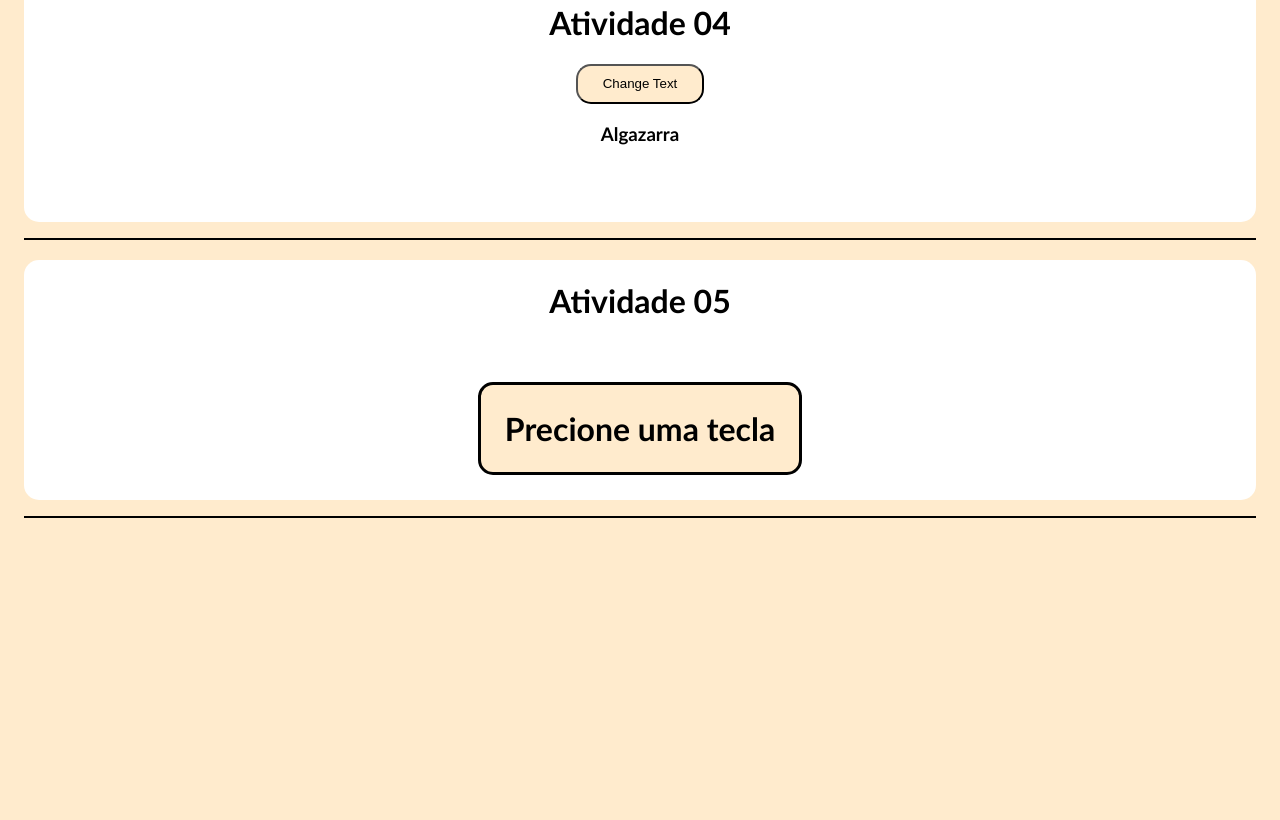
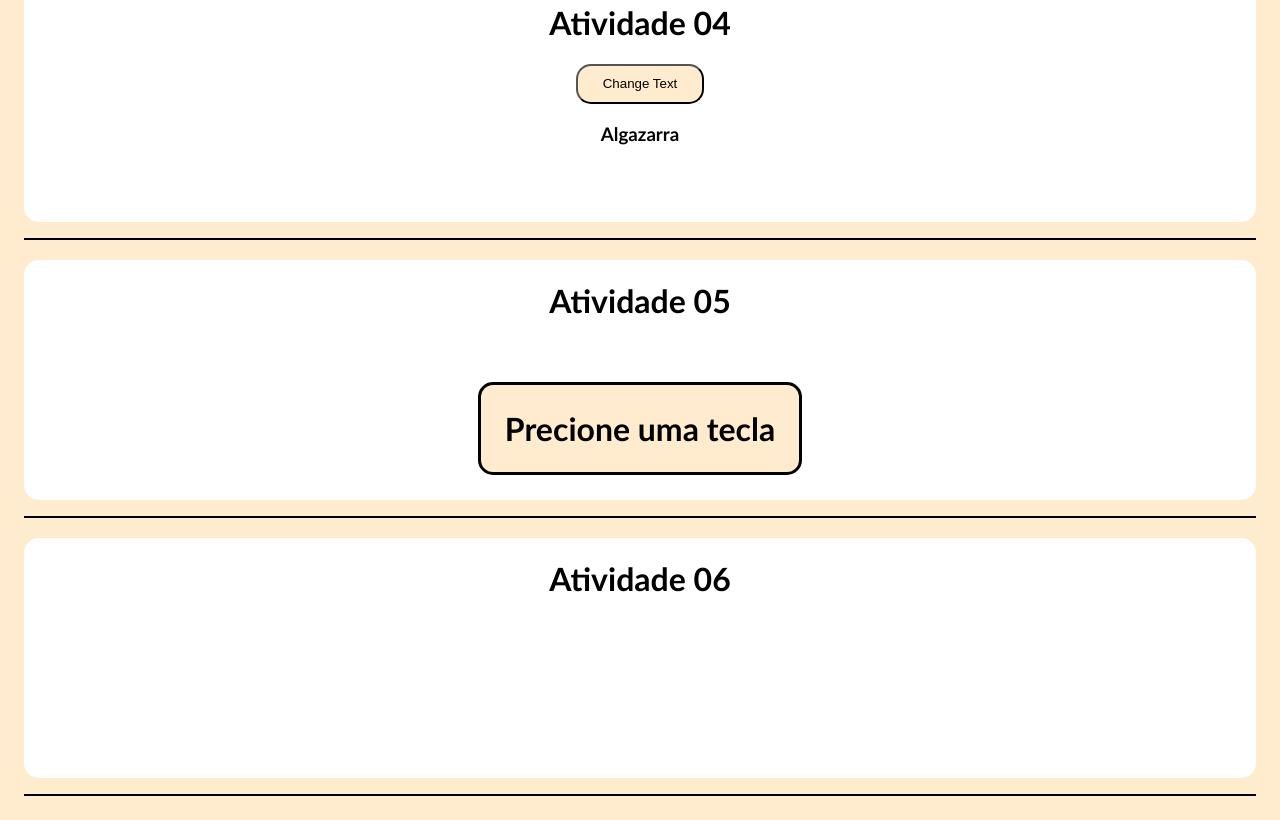
Before and after one commit to EnzoMoreiraa/HTML-Senac, a plain HTML site: page AtividadeDom/index.html in a window 1280 px wide. Shown: the part 876-1696 px from the top of the page. Before the commit the page ends 1418 px from the top, so only its background shows below. Drawn offline with Linux system fonts and the light colour scheme.

Commit message:
new files

```diff
--- a/AtividadeDom/index.html
+++ b/AtividadeDom/index.html
@@ -53,6 +53,12 @@
         <h1 class="tecla">Precione uma tecla</h1>
     </div>
     <div class="line"></div>
+
+    <!-- Atividade 06 -->
+    <div id="exe06">
+        <h1>Atividade 06</h1>
+    </div>
+    <div class="line"></div>
 </body>
 
 <script src="script.js" defer></script>
--- a/AtividadeDom/script.js
+++ b/AtividadeDom/script.js
@@ -66,3 +66,5 @@ let tecla = document.querySelector('.tecla')
 document.addEventListener('keydown', (press) => {
     tecla.innerHTML = `Você precionou <br> - ${press.key} -`
 })
+
+/* Atividade 06 */
--- a/AtividadeDom/style.css
+++ b/AtividadeDom/style.css
@@ -224,3 +224,15 @@ body {
     margin-top: 5vh;
     text-align: center;
 }
+
+/* Atividade 06 */
+
+#exe06 {
+    display: flex;
+    flex-direction: column;
+    align-items: center;
+    background-color: white;
+    border-radius: 15px;
+    height: 30vh;
+    margin-top: 20px;
+}
```
